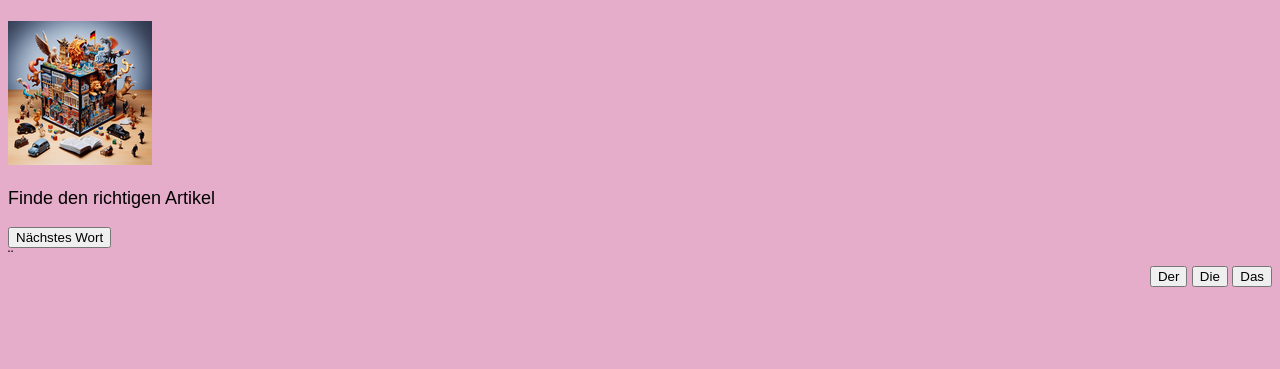
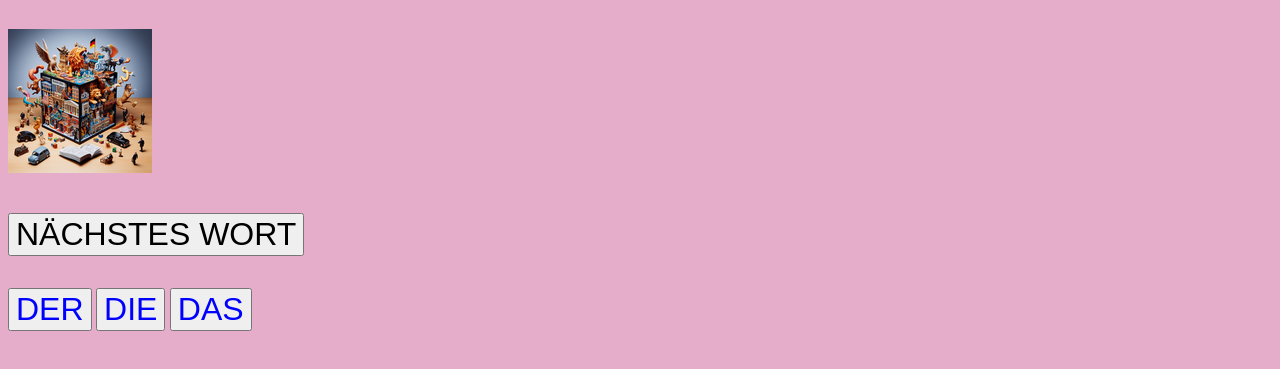
Before and after one commit to avrabe/der-die-das-spin, a plain HTML site: page der-die-das-spin/static/index.html in a window 1280 px wide. Shown: the part 69-438 px from the top of the page. Drawn offline with Linux system fonts and the light colour scheme.

Commit message:
fix some html issues
Signed-off-by: Ralf Anton Beier <ralf_beier@me.com>

```diff
--- a/der-die-das-spin/static/index.html
+++ b/der-die-das-spin/static/index.html
@@ -25,20 +25,20 @@
 </head>
 <body>
     <h1>Der die das</h1>
-    <p><img src="/ms-icon-144x144.png"/></p>
-    <p>Finde den richtigen Artikel</p>
+    <p><img src="ms-icon-144x144.png"/></p>
     <!-- Add a button that calls the JavaScript function when clicked -->
-    <button onclick="loadJSON()">N&auml;chstes Wort</button>
+    <button class="next" onclick="loadJSON()">N&auml;chstes Wort</button>
     <div class="container">
-    <!-- Add some elements to display the JSON data -->
-    <div id="genus"></div> <div id="nominativ_singular" class="wort"></div>&uml;
-    <!-- Add an element to display an error message -->
-    <div id="error"></div>
+        <div id="genus"></div>
+        <div id="nominativ_singular" class="wort"></div>
     </div>
-    <div id="aktionsart">
-    <button class="der" onclick="reveal('Der')">Der</button>
-    <button class="die" onclick="reveal('Die')">Die</button>
-    <button class="das" onclick="reveal('Das')">Das</button>
+    <p><div id="aktionsart">
+    <button class="artikel" onclick="reveal('Der')">Der</button>
+    <button class="artikel" onclick="reveal('Die')">Die</button>
+    <button class="artikel" onclick="reveal('Das')">Das</button>
     </div>
-</body>
+    </p>
+    <p><div id="error"></div></p>
+
+  </body>
 </html>
--- a/der-die-das-spin/static/script.js
+++ b/der-die-das-spin/static/script.js
@@ -30,7 +30,7 @@ function loadJSON() {
         } else if (data[0].genus === "n") {
             document.getElementById("genus").innerHTML = "Das"
         }
-            document.getElementById("nominativ_singular").innerHTML = data[0].nominativ_singular;
+            document.getElementById("nominativ_singular").innerHTML = "&nbsp;"+data[0].nominativ_singular;
       } else {
         // Display an error message
         document.getElementById("error").innerHTML = "Invalid JSON data";
--- a/der-die-das-spin/static/style.css
+++ b/der-die-das-spin/static/style.css
@@ -23,7 +23,7 @@ body {
     /* Set the text alignment to justify */
     text-align: justify;
     /* Set the font size to 18 pixels */
-    font-size: 18px;
+    font-size:xx-large;
     }
 
 
@@ -33,7 +33,8 @@ body {
     color: red;
     /* Set the font weight to bold */
     font-weight: bold;
-    }
+    font-size:xx-large;
+}
 
     /* Define a style for the span element with the class "das" */
     div.richtig {
@@ -41,16 +42,30 @@ body {
     color: green;
     /* Set the font weight to bold */
     font-weight: bold;
+    font-size:xx-large;
+}
+    div.nomen {
+            text-transform: uppercase;
+            font-size:xx-large;
+        }
+
+
+    button.artikel {
+        text-transform: uppercase;
+        font-size:xx-large;
+        color: blue;
     }
 
-    /* Definiere einen Stil für das erste div-Element */
-    div:first-child {
-    /* Setze die Ausrichtung auf links */
-    float: left;
+    button.next {
+        text-transform: uppercase;
+        font-size:xx-large;
     }
 
-    /* Definiere einen Stil für das zweite div-Element */
-    div:last-child {
-    /* Setze die Ausrichtung auf rechts */
-    float: right;
+    div.container {
+        display:flex;
     }
+
+    div.wort {
+        font-size:xx-large;
+        flex-grow: 1;
+    }
```
